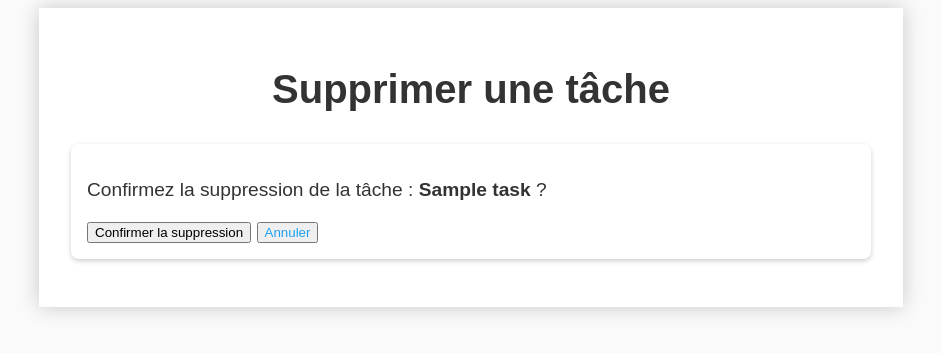
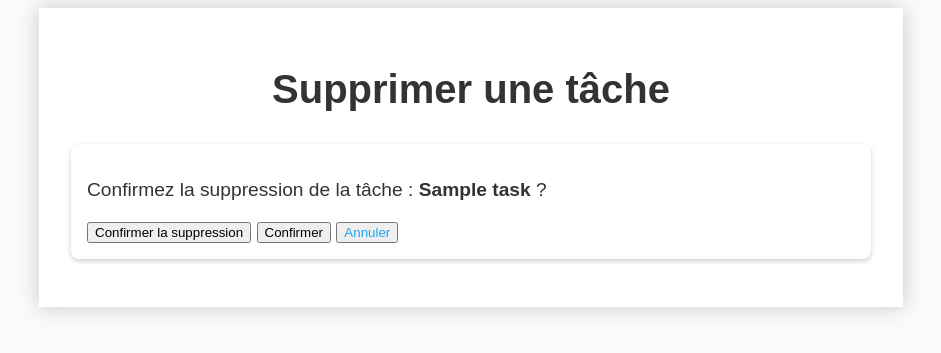
Before and after one commit to mrtchou/ToDoList-Django-Python, a Django app: page /delete/1/ in a window 1280 px wide. Shown: the top 353 px of the page, without its empty margins (169-1110 px from the left). Run offline with Django 4.2, Linux system fonts and the light colour scheme; tables that the repository leaves empty hold one stand-in row (values such as "Sample post").

Commit message:
rajout method post et token fichier delete

```diff
--- a/to_do_list/templates/delete.html
+++ b/to_do_list/templates/delete.html
@@ -6,7 +6,8 @@ Supprimer une tâche | {{ block.super }}
 
 {% block content %}
 
-  <div class="container">
+<form method="POST" class="container">
+	{% csrf_token %}
 	<h1 class="title">Supprimer une tâche</h1>
 	<ol class="task-list">
 		<li class="task">
@@ -18,6 +19,7 @@ Supprimer une tâche | {{ block.super }}
 						</strong> ?
 					</p>
 					<button class="btn-confirm" type="submit" value="Confirmer">Confirmer la suppression</button>
+					<input type="submit" value="Confirmer">
 						<button class="edit-button" type="submit">
 							<a class="btn-cancel" href="{% url 'index' %}">Annuler</a>
 						</button>
```
Also changed, not shown: db.sqlite3.
